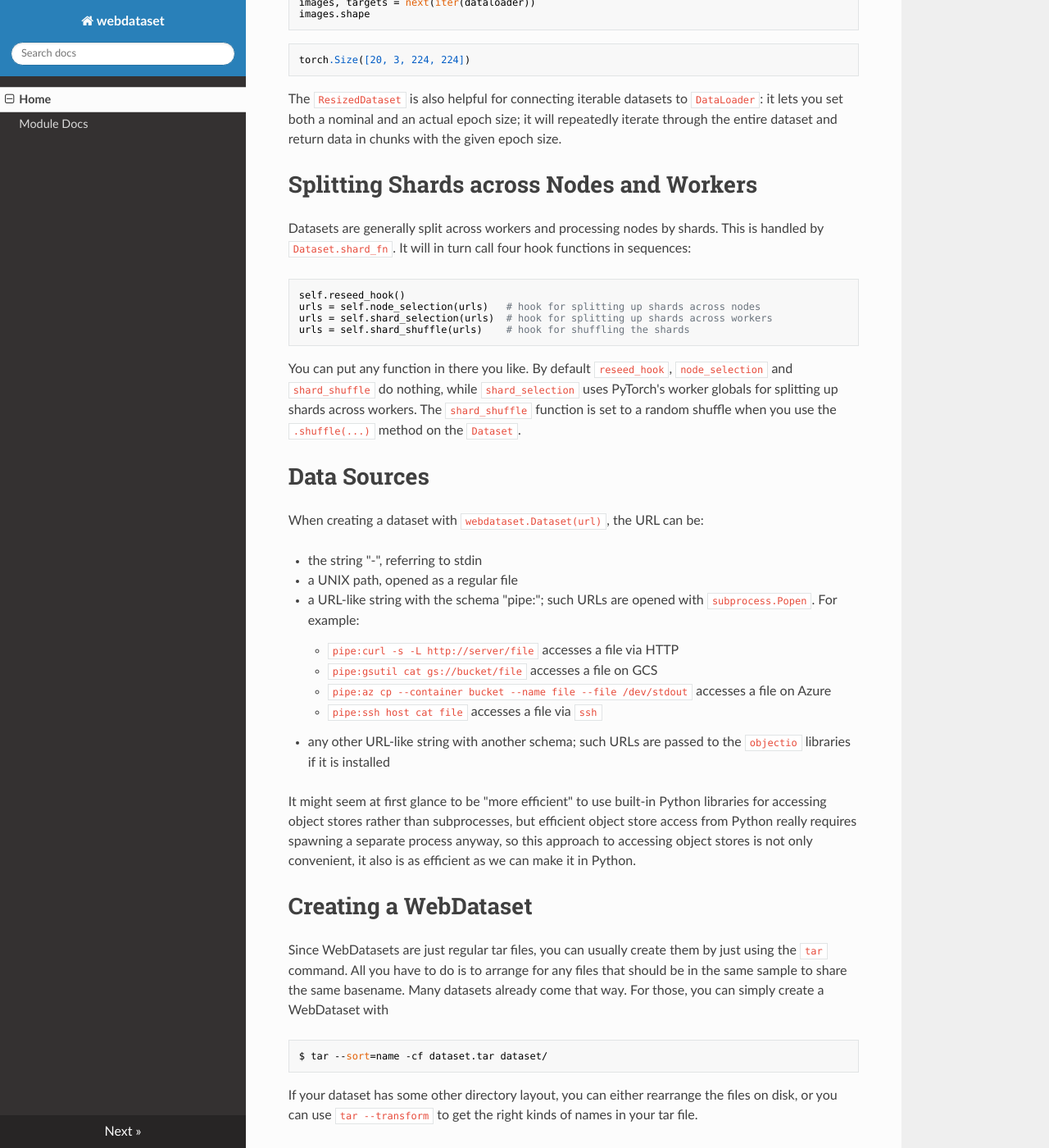
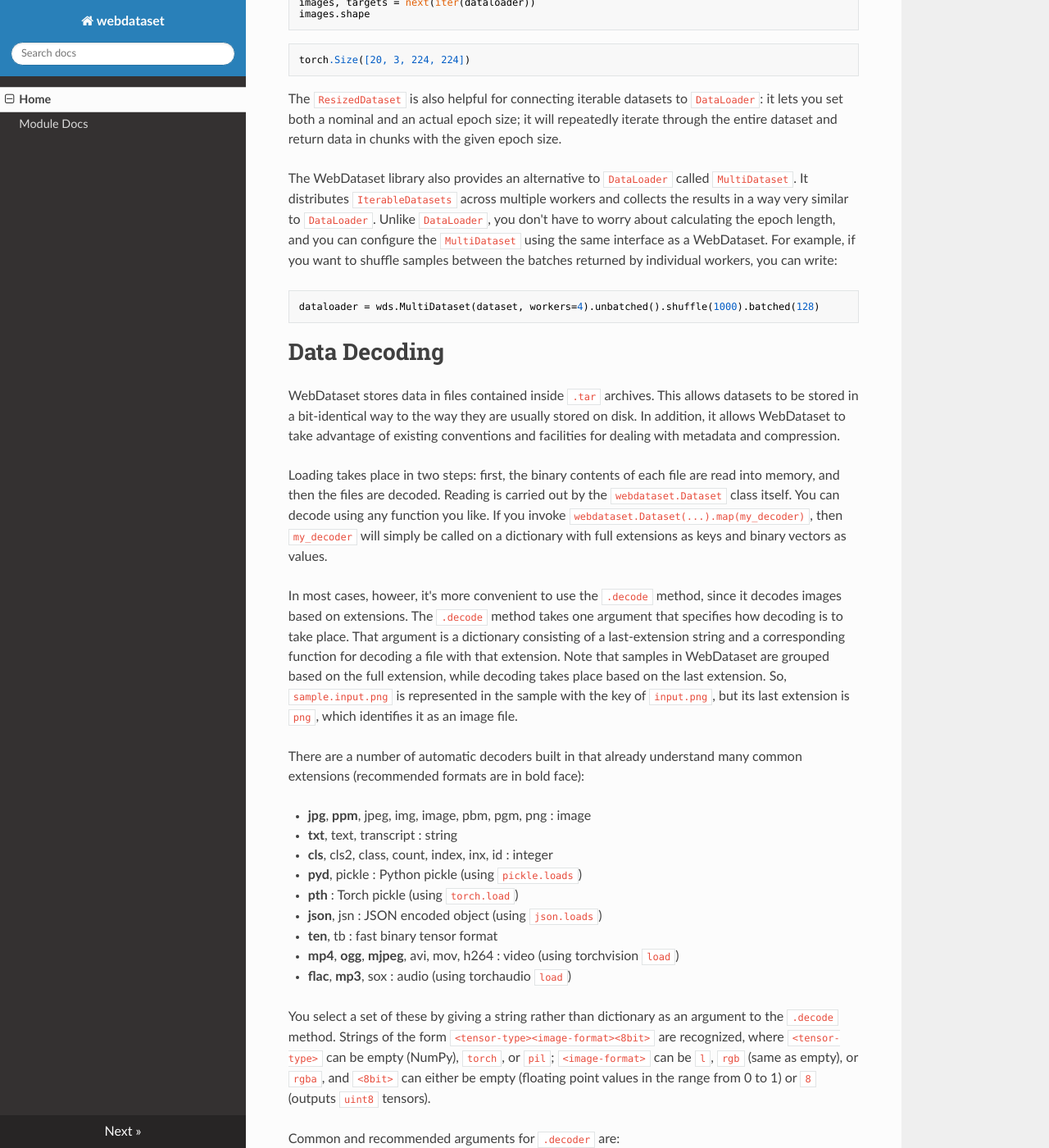
Before and after one commit to webdataset/webdataset, an MkDocs documentation site: the page built from docs/index.md, in a window 1280 px wide and 1400 px high, scrolled down 4142 px. Shown: the whole window at 82% size. Built offline with MkDocs 1.6.1, drawn with Linux system fonts in a browser that asks for light colours; nearby versions of some CDN libraries; some of the changed text lies outside the part shown.

Commit message:
updated README, added additional types

````diff
--- a/docs/index.md
+++ b/docs/index.md
@@ -234,6 +234,43 @@ images.shape
 
 The `ResizedDataset` is also helpful for connecting iterable datasets to `DataLoader`: it lets you set both a nominal and an actual epoch size; it will repeatedly iterate through the entire dataset and return data in chunks with the given epoch size.
 
+The WebDataset library also provides an alternative to `DataLoader` called `MultiDataset`. It distributes `IterableDatasets` across multiple workers and collects the results in a way very similar to `DataLoader`. Unlike `DataLoader`, you don't have to worry about calculating the epoch length, and you can configure the `MultiDataset` using the same interface as a WebDataset. For example, if you want to shuffle samples between the batches returned by individual workers, you can write:
+
+```Python
+dataloader = wds.MultiDataset(dataset, workers=4).unbatched().shuffle(1000).batched(128)
+```
+
+# Data Decoding
+
+WebDataset stores data in files contained inside `.tar` archives. This allows datasets to be stored in a bit-identical way to the way they are usually stored on disk. In addition, it allows WebDataset to take advantage of existing conventions and facilities for dealing with metadata and compression.
+
+Loading takes place in two steps: first, the binary contents of each file are read into memory, and then the files are decoded. Reading is carried out by the `webdataset.Dataset` class itself. You can decode using any function you like. If you invoke `webdataset.Dataset(...).map(my_decoder)`, then `my_decoder` will simply be called on a dictionary with full extensions as keys and binary vectors as values.
+
+In most cases, howeer, it's more convenient to use the `.decode` method, since it decodes images based on extensions. The `.decode` method takes one argument that specifies how decoding is to take place. That argument is a dictionary consisting of a last-extension string and a corresponding function for decoding a file with that extension. Note that samples in WebDataset are grouped based on the full extension, while decoding takes place based on the last extension. So, `sample.input.png` is represented in the sample with the key of `input.png`, but its last extension is `png`, which identifies it as an image file.
+
+There are a number of automatic decoders built in that already understand many common extensions (recommended formats are in bold face):
+
+- **jpg**, **ppm**, jpeg, img, image, pbm, pgm, png : image
+- **txt**, text, transcript                     : string
+- **cls**, cls2, class, count, index, inx, id   : integer
+- **pyd**, pickle                               : Python pickle (using `pickle.loads`)
+- **pth**                                       : Torch pickle (using `torch.load`)
+- **json**, jsn                                 : JSON encoded object (using `json.loads`)
+- **ten**, tb                                   : fast binary tensor format
+- **mp4**, **ogg**, **mjpeg**, avi, mov, h264                       : video (using torchvision `load`)
+- **flac**, **mp3**, sox                            : audio (using torchaudio `load`)
+
+You select a set of these by giving a string rather than dictionary as an argument to the `.decode` method. Strings of the form `<tensor-type><image-format><8bit>` are recognized, where `<tensor-type>` can be empty (NumPy), `torch`, or `pil`; `<image-format>` can be `l`, `rgb` (same as empty), or `rgba`, and `<8bit>` can either be empty (floating point values in the range from 0 to 1) or `8` (outputs `uint8` tensors).
+
+Common and recommended arguments for `.decoder` are:
+
+- **pil** - for `torchvision` data augmentation
+- **rgb** - for NumPy-based data augmentation, forcing RGB inputs in the range 0..1, in CHW order
+- **torchrgb** - for torch-based data augmentation, forcing RGB format in the range 0..1, in CHW order
+- **torchrgb8** - for torch-based data augmentation, forcing RGB format using `uint8`, in CHW order
+- **l8** - for large grayscale images in HW order
+
+
 # Splitting Shards across Nodes and Workers
 
 Datasets are generally split across workers and processing nodes by shards. This is handled by `Dataset.shard_fn`. It will in turn call four hook functions in sequences:
@@ -245,7 +282,7 @@ urls = self.shard_selection(urls)  # hook for splitting up shards across workers
 urls = self.shard_shuffle(urls)    # hook for shuffling the shards
 ```
 
-You can put any function in there you like. By default `reseed_hook`, `node_selection` and `shard_shuffle` do nothing, while `shard_selection` uses PyTorch's worker globals for splitting up shards across workers. The `shard_shuffle` function is set to a random shuffle when you use the `.shuffle(...)` method on the `Dataset`.
+You can put any function in there you like. By default `reseed_hook`, `node_selection` and `shard_shuffle` do nothing, while `shard_selection` uses PyTorch's worker globals for splitting up shards across workers. The `shard_shuffle` function is set to a random shuffle when you use the `.shuffle(...)` method on the `Dataset`; if you want to override that, set it after configuring the `.shuffle` method.
 
 # Data Sources
 
@@ -325,6 +362,8 @@ def augment_wds(input, output, maxcount=999999999):
             dst.write(sample)
 ```
 
+Now run the augmentation pipeline:
+
 
 ```python
 url = "http://storage.googleapis.com/nvdata-openimages/openimages-train-000000.tar"
@@ -338,6 +377,8 @@ augment_wds(url, "_temp.tar", maxcount=5)
     ed600d57fcee4f94
     ff47e649b23f446d
 
+
+To verify that things worked correctly, let's look at the output file:
 
 
 ```bash
````
Also changed, not shown: README.md (+42 -1 lines), docs/pydoc.md (+15 -15 lines), README.ipynb, 2 other files.
